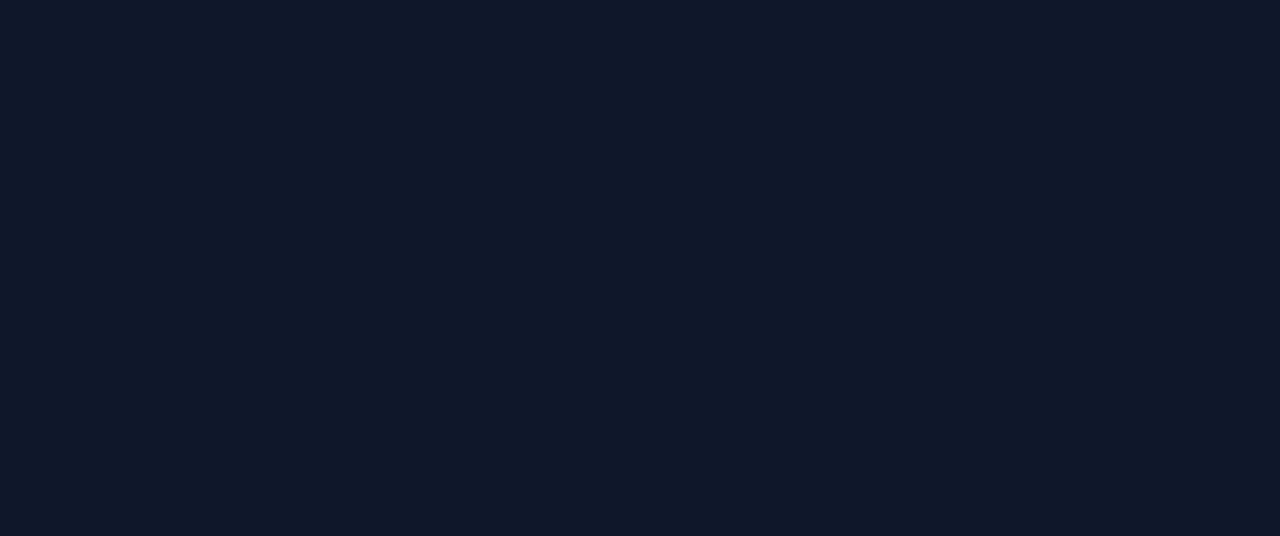
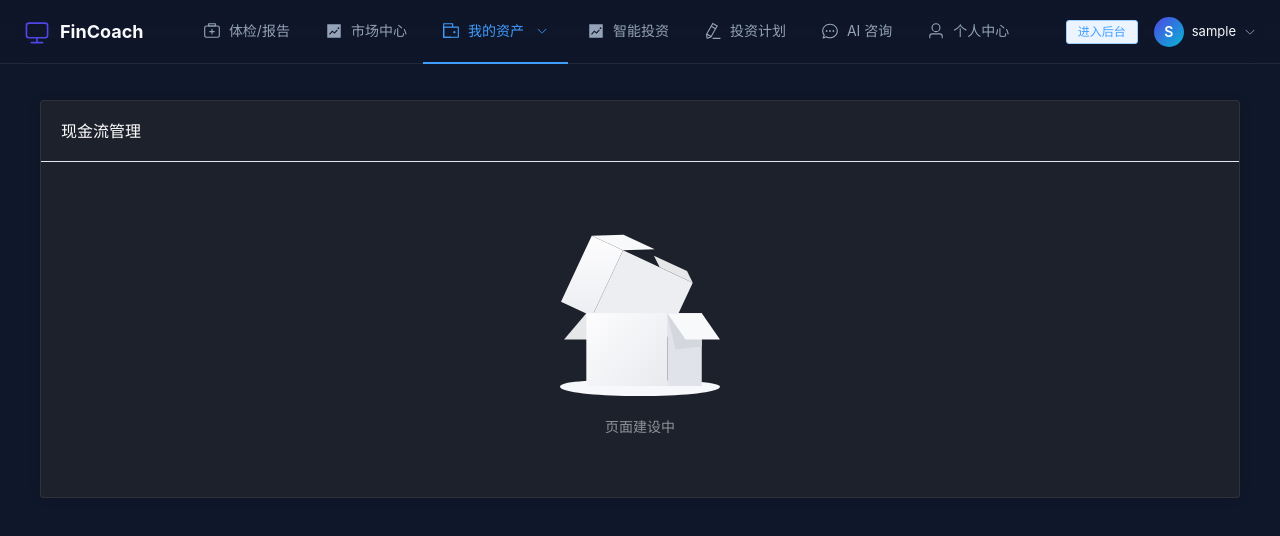
Before and after one commit to vantage314/FinCoach, a Vue app in the folder frontend/: page /app/cashflow in a window 1280 px wide. Before the commit this address had no page. Shown: the top 536 px of the page. Built offline with nearby package versions, Linux system fonts and the light colour scheme; sample sign-in values are in the browser's storage.

Commit message:
feat(ui): add debt and cashflow routes and menu

```diff
--- a/frontend/src/layouts/UserTopLayout.vue
+++ b/frontend/src/layouts/UserTopLayout.vue
@@ -33,6 +33,14 @@
           <el-menu-item index="/app/asset/manage">
             <el-icon><EditPen /></el-icon>
             <span>账本管理</span>
+          </el-menu-item>
+          <el-menu-item index="/app/debt">
+            <el-icon><Wallet /></el-icon>
+            <span>债务管理</span>
+          </el-menu-item>
+          <el-menu-item index="/app/cashflow">
+            <el-icon><DataLine /></el-icon>
+            <span>现金流管理</span>
           </el-menu-item>
           <el-menu-item index="/app/dashboard">
             <el-icon><PieChart /></el-icon>
--- a/frontend/src/router/index.ts
+++ b/frontend/src/router/index.ts
@@ -99,6 +99,18 @@ const routes: Array<RouteRecordRaw> = [
                 name: 'AssetManage',
                 component: () => import('@/views/asset/Index.vue'),
                 meta: { title: '资产管理 - FinCoach', requiresAuth: true }
+            },
+            {
+                path: 'debt',
+                name: 'DebtManager',
+                component: () => import('@/views/finance/DebtManager.vue'),
+                meta: { title: '债务管理 - FinCoach', requiresAuth: true }
+            },
+            {
+                path: 'cashflow',
+                name: 'CashflowManager',
+                component: () => import('@/views/finance/CashflowManager.vue'),
+                meta: { title: '现金流管理 - FinCoach', requiresAuth: true }
             },
             {
                 path: 'user/profile',
--- /dev/null
+++ b/frontend/src/views/finance/CashflowManager.vue
@@ -0,0 +1,32 @@
+<template>
+  <div class="finance-page">
+    <el-card class="glass-card">
+      <template #header>
+        <div class="card-header">
+          <span>现金流管理</span>
+        </div>
+      </template>
+      <el-empty description="页面建设中" />
+    </el-card>
+  </div>
+</template>
+
+<script setup lang="ts">
+</script>
+
+<style scoped>
+.finance-page {
+  padding: 16px;
+}
+.glass-card {
+  background: #1d212b;
+  border: 1px solid rgba(255, 255, 255, 0.08);
+}
+.card-header {
+  display: flex;
+  align-items: center;
+  justify-content: space-between;
+  color: #fff;
+  font-weight: 600;
+}
+</style>
--- /dev/null
+++ b/frontend/src/views/finance/DebtManager.vue
@@ -0,0 +1,32 @@
+<template>
+  <div class="finance-page">
+    <el-card class="glass-card">
+      <template #header>
+        <div class="card-header">
+          <span>债务管理</span>
+        </div>
+      </template>
+      <el-empty description="页面建设中" />
+    </el-card>
+  </div>
+</template>
+
+<script setup lang="ts">
+</script>
+
+<style scoped>
+.finance-page {
+  padding: 16px;
+}
+.glass-card {
+  background: #1d212b;
+  border: 1px solid rgba(255, 255, 255, 0.08);
+}
+.card-header {
+  display: flex;
+  align-items: center;
+  justify-content: space-between;
+  color: #fff;
+  font-weight: 600;
+}
+</style>
```
